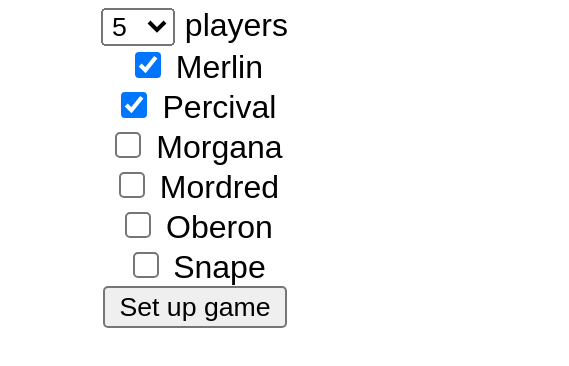
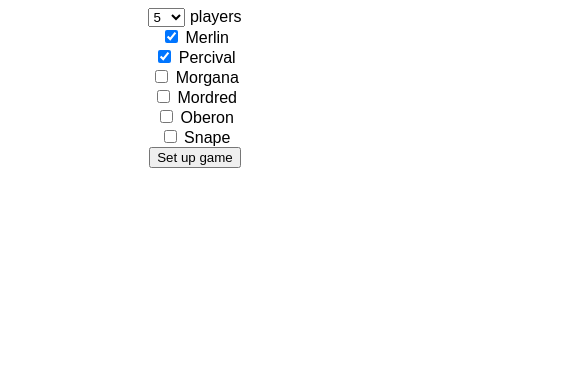
Before and after one commit to jacobhilton/avalon, a plain HTML site: page index.html in a window 390 px wide. Shown: the whole page, 569 px wide, since content can reach past the window. Drawn offline with Linux system fonts and the light colour scheme.

Commit message:
mobile viewport

```diff
--- a/index.html
+++ b/index.html
@@ -1,4 +1,5 @@
 <!DOCTYPE html><html lang="en"><head>
+<meta name="viewport" content="width=device-width, initial-scale=1">
 <title>Avalon</title>
 <script>
 function Avalon(players, special){
@@ -197,8 +198,6 @@ document.addEventListener("DOMContentLoaded", function(){
 body {
   font-family: sans-serif;
   text-align: center;
-  transform: scale(2.0);
-  transform-origin: 50% 0;
 }
 #result {
   display: none;
```
